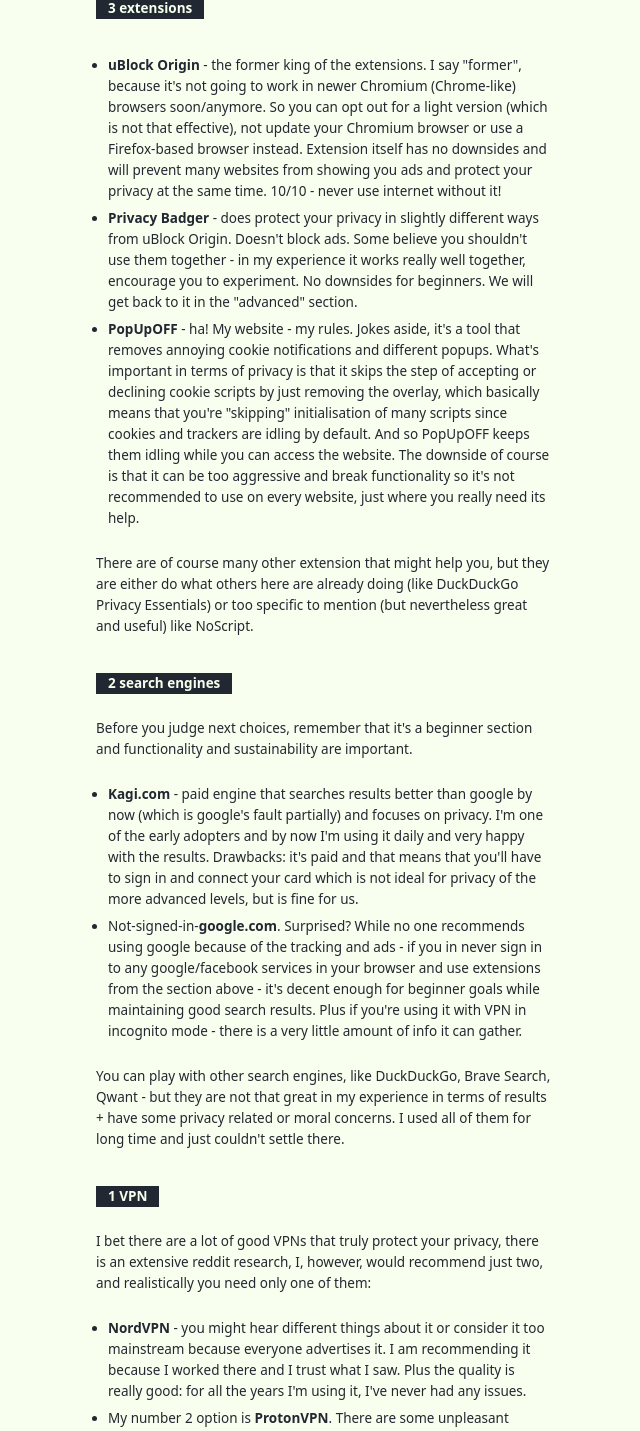
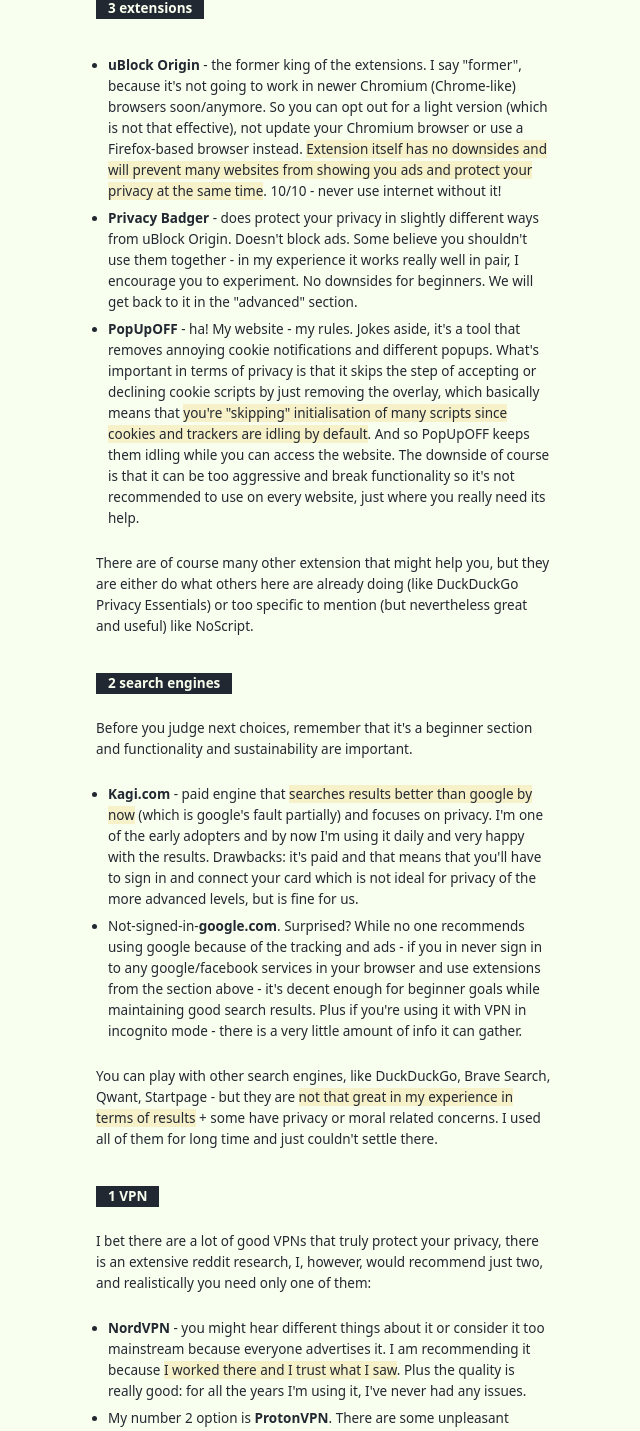
Before and after one commit to RomanistHere/popupoff-site, a SvelteKit app: page /privacy-guide in a window 1280 px wide. Shown: the part 518-1949 px from the top of the page, without its empty margins (316-956 px from the left). Built offline with nearby package versions, Linux system fonts and the light colour scheme.

Commit message:
fix: editing article

```diff
--- a/src/routes/privacy-guide/+page.svelte
+++ b/src/routes/privacy-guide/+page.svelte
@@ -33,28 +33,33 @@
 
 		<ul class="list-disc pl-4 my-8 space-y-2">
 			<li>
-				<strong>uBlock Origin</strong> - the former king of the extensions. I say "former",
-				because it's not going to work in newer Chromium (Chrome-like) browsers soon/anymore.
-				So you can opt out for a light version (which is not that effective), not update your
-				Chromium browser or use a Firefox-based browser instead. Extension itself has no downsides
-				and will prevent many websites from showing you ads and protect your privacy at the
-				same time. 10/10 - never use internet without it!
+				<strong>uBlock Origin</strong> - the former king of the extensions. I say
+				"former", because it's not going to work in newer Chromium (Chrome-like) browsers
+				soon/anymore. So you can opt out for a light version (which is not that
+				effective), not update your Chromium browser or use a Firefox-based browser
+				instead.
+				<strong class="bg-accent/20 font-normal"
+					>Extension itself has no downsides and will prevent many websites from showing
+					you ads and protect your privacy at the same time</strong
+				>. 10/10 - never use internet without it!
 			</li>
 			<li>
 				<strong>Privacy Badger</strong> - does protect your privacy in slightly different ways
 				from uBlock Origin. Doesn't block ads. Some believe you shouldn't use them together
-				- in my experience it works really well together, encourage you to experiment. No downsides
-				for beginners. We will get back to it in the "advanced" section.
+				- in my experience it works really well in pair, I encourage you to experiment. No
+				downsides for beginners. We will get back to it in the "advanced" section.
 			</li>
 			<li>
-				<strong>PopUpOFF</strong> - ha! My website - my rules. Jokes aside, it's a tool that
-				removes annoying cookie notifications and different popups. What's important in terms
-				of privacy is that it skips the step of accepting or declining cookie scripts by just
-				removing the overlay, which basically means that you're "skipping" initialisation of
-				many scripts since cookies and trackers are idling by default. And so PopUpOFF keeps
-				them idling while you can access the website. The downside of course is that it can
-				be too aggressive and break functionality so it's not recommended to use on every website,
-				just where you really need its help.
+				<strong>PopUpOFF</strong> - ha! My website - my rules. Jokes aside, it's a tool
+				that removes annoying cookie notifications and different popups. What's important
+				in terms of privacy is that it skips the step of accepting or declining cookie
+				scripts by just removing the overlay, which basically means that
+				<strong class="bg-accent/20 font-normal"
+					>you're "skipping" initialisation of many scripts since cookies and trackers are
+					idling by default</strong
+				>. And so PopUpOFF keeps them idling while you can access the website. The
+				downside of course is that it can be too aggressive and break functionality so
+				it's not recommended to use on every website, just where you really need its help.
 			</li>
 		</ul>
 
@@ -73,8 +78,10 @@
 
 		<ul class="list-disc pl-4 my-8 space-y-2">
 			<li>
-				<strong>Kagi.com</strong> - paid engine that searches results better than google by
-				now (which is google's fault partially) and focuses on privacy. I'm one of the early
+				<strong>Kagi.com</strong> - paid engine that
+				<strong class="bg-accent/20 font-normal"
+					>searches results better than google by now</strong
+				> (which is google's fault partially) and focuses on privacy. I'm one of the early
 				adopters and by now I'm using it daily and very happy with the results. Drawbacks:
 				it's paid and that means that you'll have to sign in and connect your card which is
 				not ideal for privacy of the more advanced levels, but is fine for us.
@@ -90,10 +97,11 @@
 		</ul>
 
 		<p class="my-4">
-			You can play with other search engines, like DuckDuckGo, Brave Search, Qwant - but
-			they are not that great in my experience in terms of results + have some privacy
-			related or moral concerns. I used all of them for long time and just couldn't settle
-			there.
+			You can play with other search engines, like DuckDuckGo, Brave Search, Qwant,
+			Startpage - but they are <strong class="bg-accent/20 font-normal"
+				>not that great in my experience in terms of results</strong
+			> + some have privacy or moral related concerns. I used all of them for long time and
+			just couldn't settle there.
 		</p>
 
 		<p class="text-article-subtitle">1 VPN</p>
@@ -107,15 +115,18 @@
 		<ul class="list-disc pl-4 my-8 space-y-2">
 			<li>
 				<strong>NordVPN</strong> - you might hear different things about it or consider it
-				too mainstream because everyone advertises it. I am recommending it because I worked
-				there and I trust what I saw. Plus the quality is really good: for all the years I'm
-				using it, I've never had any issues.
+				too mainstream because everyone advertises it. I am recommending it because
+				<strong class="bg-accent/20 font-normal"
+					>I worked there and I trust what I saw</strong
+				>. Plus the quality is really good: for all the years I'm using it, I've never had
+				any issues.
 			</li>
 			<li>
 				My number 2 option is <strong>ProtonVPN</strong>. There are some unpleasant things
 				you can find about proton products, but I still consider them very decent. Plus
-				ProtonVPN has a free option which is probably what I would use if I needed a free
-				VPN - which I can't recommend unless you know what you're doing.
+				<strong class="bg-accent/20 font-normal">ProtonVPN has a free option</strong> which
+				is probably what I would use if I needed a free VPN - which I can't recommend unless
+				you know what you're doing.
 			</li>
 		</ul>
 
@@ -158,25 +169,31 @@
 
 		<ul class="list-disc pl-4 my-8 space-y-2">
 			<li>
-				<strong>Brave</strong> - the first browser I'm going to recommend simply because it
-				looks and works very similar to Chrome or Edge, but does it better in terms or privacy
-				and ad protection. It has some crypto attached to it by default that might alert you,
-				but worry not - all of it can be disabled in the settings and it will become a regular
-				Chrome but better and with a native ad blocker installed by default. You can test it
-				with and without uBlock Origin to see what you prefer more. I use both. Also uBlock
-				Origin is going to be supported after Chrome's support will end.
+				<strong>Brave</strong> - the first browser I'm going to recommend simply because
+				<strong class="bg-accent/20 font-normal"
+					>it looks and works very similar to Chrome or Edge, but does it better in terms
+					or privacy and ad protection</strong
+				>. It has some crypto attached to it by default that might alert you, but worry
+				not - all of it can be disabled in the settings and it will become a regular
+				Chrome but better and with a native ad blocker installed by default. You can test
+				it with and without uBlock Origin to see what you prefer more. I use both. Also
+				uBlock Origin is going to be supported after Chrome's support will end.
 			</li>
 			<li>
-				<strong>Firefox</strong> - the best browser in terms of privacy but might have some
-				issues with user experience, that's why I only recommend it as a second choice. It's
-				a whole different platform beneath (unlike Brave which is a browser based on Chromium
-				with Google's code stripped down) - and it has both pros and cons. Don't get me wrong,
-				I like it and use it every day but your experience might be different from what you're
-				used to, and I would hate to see you drop the whole topic because of it. Any popular
-				Firefox-based browser would be better for privacy than almost any Chromium-based one.
-				Also if you pick Firefox, google something like "firefox privacy settings" to disable
-				a few flags here and there and make it better than by default and install a Facebook
-				container extension that will sandbox facebook related trackers thus limiting its power.
+				<strong>Firefox</strong> - the best browser in terms of privacy but might have
+				some issues with user experience, that's why I only recommend it as a second
+				choice. It's a whole different platform beneath (unlike Brave which is a browser
+				based on Chromium with Google's code stripped down) - and it has both pros and
+				cons. Don't get me wrong, I like it and use it every day but your experience might
+				be different from what you're used to, and I would hate to see you drop the whole
+				topic because of it.
+				<strong class="bg-accent/20 font-normal"
+					>Any popular Firefox-based browser would be better for privacy than almost any
+					Chromium-based one</strong
+				>. Also if you pick Firefox, google something like "firefox privacy settings" to
+				disable a few flags here and there and make it better than by default and install
+				a Facebook container extension that will sandbox facebook related trackers thus
+				limiting its power.
 			</li>
 			<li>
 				<strong>Ungoogled Chromium</strong> - is what I mainly use right now but sadly might
@@ -188,11 +205,13 @@
 		</ul>
 
 		<p class="my-4">
-			I can't recommend any other browser that I know. Vivaldi, Opera, Edge, Yandex and
-			most other popular browsers are closed sources and can be potential privacy threat
-			instead of salvation. Every action you do in the internet can be monitored and
-			recorded by browser - so pick wisely - pick open-source. Firefox is worth taking a
-			plunge for.
+			<strong class="bg-accent/10 font-normal">
+				I can't recommend any other browser that I know. Vivaldi, Opera, Edge, Yandex and
+				most other popular browsers are closed source and can be a potential privacy
+				threat instead of salvation. Every action you do in the internet can be monitored
+				and recorded by browser - so pick wisely - pick open-source. Firefox is worth
+				taking a plunge for.
+			</strong>
 		</p>
 
 		<p class="text-article-subtitle">Email providers</p>
@@ -241,19 +260,21 @@
 		<p class="text-article-subtitle">Cloud drives</p>
 
 		<p class="my-4">
-			This is the last topic for this section and is a complex one because some services
-			offer really strong privacy/encryption, but it often doesn't go very well with
-			convenience and speed so be prepared to sacrifice some bits here.
+			This is one of the last topics for this section and is a complex one because some
+			services offer really strong privacy/encryption, but it often doesn't go very well
+			with convenience and speed so be prepared to sacrifice some bits here.
 		</p>
 
 		<ul class="list-disc pl-4 my-8 space-y-2">
 			<li>
 				<strong>MEGA</strong> - a decent combination of speed, convenience and privacy for
-				pictures and regular stuff. I would not advise to store there important docs, information,
-				private pictures without encrypting them first. But it's a general advise - if you're
-				storing something private - encrypt (archive with password) it first, store password
-				in a password manager and then upload to any cloud storage. This way it's 100% safe
-				even if someone or something can access your data.
+				pictures and regular stuff. I would not advise to store there important docs,
+				information, private pictures without encrypting them first. But it's a general
+				advise -
+				<strong class="bg-accent/20 font-normal"
+					>if you're storing something private - encrypt (archive with password) it first,
+					store password in a password manager and then upload to any cloud storage</strong
+				> This way it's 100% safe even if someone or something can access your data.
 			</li>
 			<li>
 				<strong>Proton Drive</strong> - not the most convenient from a user experience point
@@ -268,20 +289,22 @@
 		</p>
 
 		<p class="my-4">
-			Storing not encrypted "raw" files like pictures and documents on google drive or any
-			other popular free platform can give access to scripts and parsers to gather more
-			information about you so they can sell it later, thus making money on what you
-			thought was private.
+			<strong class="bg-accent/10 font-normal">
+				Storing not encrypted "raw" files like pictures and documents on google drive or
+				any other popular free platform will give access to scripts and parsers to gather
+				more information about you so they can sell it later. Thus making money on what
+				you thought was private.
+			</strong>
 		</p>
 
 		<p class="text-article-subtitle">Messengers</p>
 
 		<p class="my-4">
 			If you read it this far, you should understand by now that your "private" messages
-			are even a better source of information that helps companies track your interests.
-			Direct messages on platforms like Instagram or Facebook are a gold mine for those
-			companies knowledge base about you. And you shouldn't ideally ever send any personal
-			information there.
+			are even a better source of information that helps companies to track your
+			interests. Direct messages on platforms like Instagram or Facebook are a gold mine
+			for those companies knowledge base about you. And you shouldn't ideally ever send
+			any personal information there.
 		</p>
 
 		<p class="my-4">However there are a few problems with this topic:</p>
@@ -289,8 +312,8 @@
 		<ul class="list-disc pl-4 my-8 space-y-2">
 			<li>
 				<strong>Limited reach</strong> - sometimes it's not possible to reach a person or business
-				in any other way. Then you kinda don't have any options, do you? What to do? Use it,
-				but be smart about it. And never share any sensitive info (bank card numbers, ID details,
+				in any other way. Then you kinda don't have any options, do you? What to do? Use, but
+				be smart about it. And never share any sensitive info (bank card numbers, ID details,
 				etc), which brings us to another problem.
 			</li>
 			<li>
@@ -308,8 +331,9 @@
 
 		<p class="my-4">
 			So the answer is... It's up to you, really. Is privacy worth sacrificing connections
-			with people? I can't say so. But if it's an option, ask a person if they have
-			<strong>Signal</strong> or <strong>Telegram</strong> first.
+			with people? I can't say so. But if that is an option, prefer
+			<strong>Signal</strong> or <strong>Telegram</strong> first. Those are not ideal but popular
+			enough so you can actually find people who use it and are better than most popular ones.
 		</p>
 
 		<p class="text-article-subtitle">Results</p>
@@ -348,7 +372,7 @@
 		<p class="my-4">
 			Linux is an OS that you can install (or pay someone to do so, sometimes even buy a
 			PC/laptop with the system already) on your device. For simplicity I'll call it a set
-			of different Operation Systems based on the same core technology. These variants are
+			of different Operation Systems based on the same core technology. Those variants are
 			called "distros" or "distributions" and there are many of them - all pursuing
 			different goals. I'm going to recommend 2 of them which I've used most and which are
 			the simplest to live with.
@@ -357,11 +381,12 @@
 		<ul class="list-disc pl-4 my-8 space-y-2">
 			<li>
 				<strong>Ubuntu</strong>. Conventionally one of the best beginners distros there
-				are and for a reason: it's easy to get used to after Microsoft or Apple OSs. There
-				is not much special about it: you'll be able to do the same things you do now,
-				like: use the same browser to do whatever it is you do in your browser, use Steam
-				to play games, watch movies - as far as I'm concerned it's what majority of us do
-				most of the time.
+				are and for a reason:
+				<strong class="bg-accent/20 font-normal">it's easy to get used to it</strong> after
+				Microsoft or Apple OSs. There is not much special about it: you'll be able to do the
+				same things you do now, like: use the same browser to do whatever it is you do in your
+				browser, use Steam to play games, watch movies - as far as I'm concerned it's what
+				majority of us do most of the time.
 			</li>
 			<li>
 				<strong>Pop OS!</strong>. Very similar to Ubuntu but a bit more customisable and
@@ -379,9 +404,11 @@
 				can't live without them, check (by googling: "does Ubuntu supports [insert my
 				program]") if Linux supports it. One example would be Photoshop which can't be
 				simply run on Linux. Though who cares about it nowadays when you can do everything
-				from your browser. Also almost any program will have an open-source and private
-				alternative. Though not that fancy and polished of course. Most popular ones are
-				very decent, like LibreOffice for example.
+				from your browser.
+				<strong class="bg-accent/20 font-normal"
+					>Also almost any program will have an open-source and private alternative</strong
+				>. Though not that fancy and polished of course. Most popular ones are very
+				decent, like LibreOffice for example.
 			</li>
 			<li>
 				<strong>Sometimes no visual interface</strong>. It might sound scary, I
@@ -432,8 +459,10 @@
 
 		<p class="my-4">
 			As you might or might not be interested, my setup ends here. It's not about the lack
-			of knowledge. Life is complex and simple the same time. Everything needs balance,
-			including effort, time spent, energy.
+			of knowledge. Life is complex and simple the same time.
+			<strong class="bg-accent/20 font-normal"
+				>Everything needs balance, including effort, time spent, energy.</strong
+			>
 		</p>
 
 		<p class="my-4">
@@ -454,12 +483,14 @@
 		</p>
 
 		<p class="my-4">
-			Sure, I'd have liked a more private way to store pictures but the hardest task if
+			Sure, I'd have liked a more private way to store pictures but the hardest part if
 			making your family use it. And without family why would I need a cloud hosting for
-			pictures in the first place? So there is always a compromise and balance. Remember
-			that while privacy is important, relationships with your family are superior. Don't
-			be angry or spoil relationships because someone refuses to care about privacy as
-			much as you do.
+			pictures in the first place? So there is always a compromise and balance. <strong
+				class="bg-accent/20 font-normal"
+				>Remember that while privacy is important, relationships with your family are
+				superior. Don't be angry or spoil relationships because someone refuses to care
+				about privacy as much as you do.</strong
+			>
 		</p>
 
 		<p class="text-article-subtitle">Custom phone ROMs</p>
@@ -471,12 +502,13 @@
 
 		<ul class="list-disc pl-4 my-8 space-y-2">
 			<li>
-				<strong>GrapheneOS</strong>. Only supports Google Pixel phones. As of now it's
-				considered superior to anything else you could get on the phone. Allows you to
-				sandbox apps so you can safely have Instagram and whatnot installed on your phone
-				and "wrap it in a box", so while the app thinks it has its usual access to
-				everything on your phone (pictures, contacts, etc), it will have zero access to
-				anything.
+				<strong>GrapheneOS</strong>. Only supports Google Pixel phones. As of now
+				<strong class="bg-accent/20 font-normal"
+					>it's considered superior to anything else you could get on the phone</strong
+				>. Allows you to sandbox apps so you can safely have Instagram and whatnot
+				installed on your phone and "wrap it in a box", so while the app thinks it has its
+				usual access to everything on your phone (pictures, contacts, etc), it will have
+				zero access to anything.
 			</li>
 			<li>
 				<strong>LineageOS</strong>. Supports many more devices, should be good generally -
@@ -516,8 +548,9 @@
 			Like that <strong>Privacy Badger</strong> that I mentioned. It doesn't have
 			downsides for beginners, but it might participate in leaving your digital footprint
 			which is not what you want to have at this point. Research everything you use. Most
-			of it is likely to be open-source. <strong>Brave</strong> is not that ideal anymore too.
-			There's been occasion with it affiliate with some services - you can't risk anymore.
+			of it is likely to be open-source. <strong>Brave</strong> is not that great any longer
+			too. There's been an occasion with it affiliating with some services - and you can't
+			risk anymore.
 		</p>
 
 		<p class="text-article-subtitle">Results</p>
@@ -546,7 +579,7 @@
 			For any regular person there is no need in this. But of course there are ways to
 			make everything even crazier - as always. There are self-destroying emails and
 			messages, burner phones and apps, proxies and many, many, many other options to
-			eliminate all way to be traced but nothing there is actually of any interest to a
+			eliminate all ways to be traced but nothing there is actually of any interest to a
 			regular person.
 		</p>
 
```
